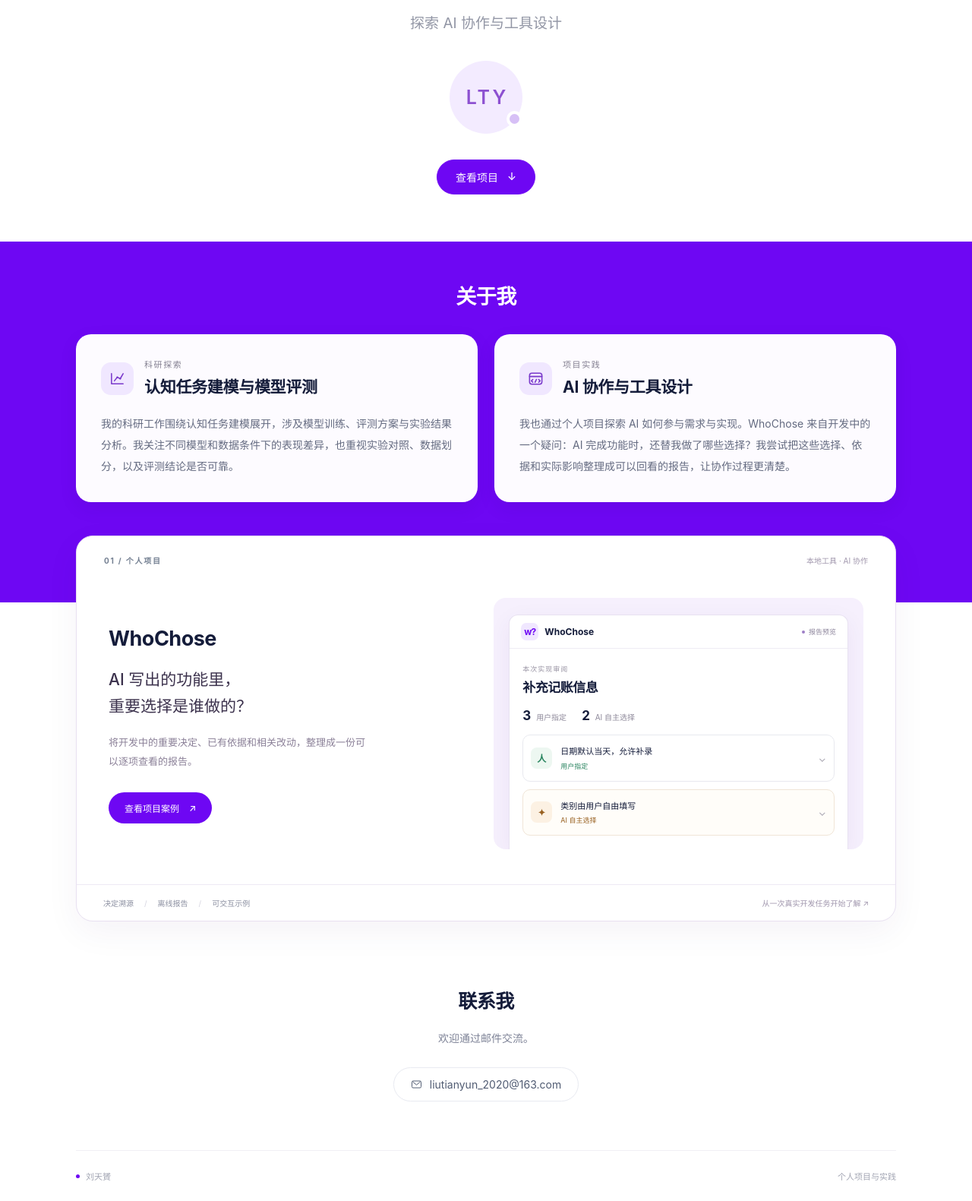
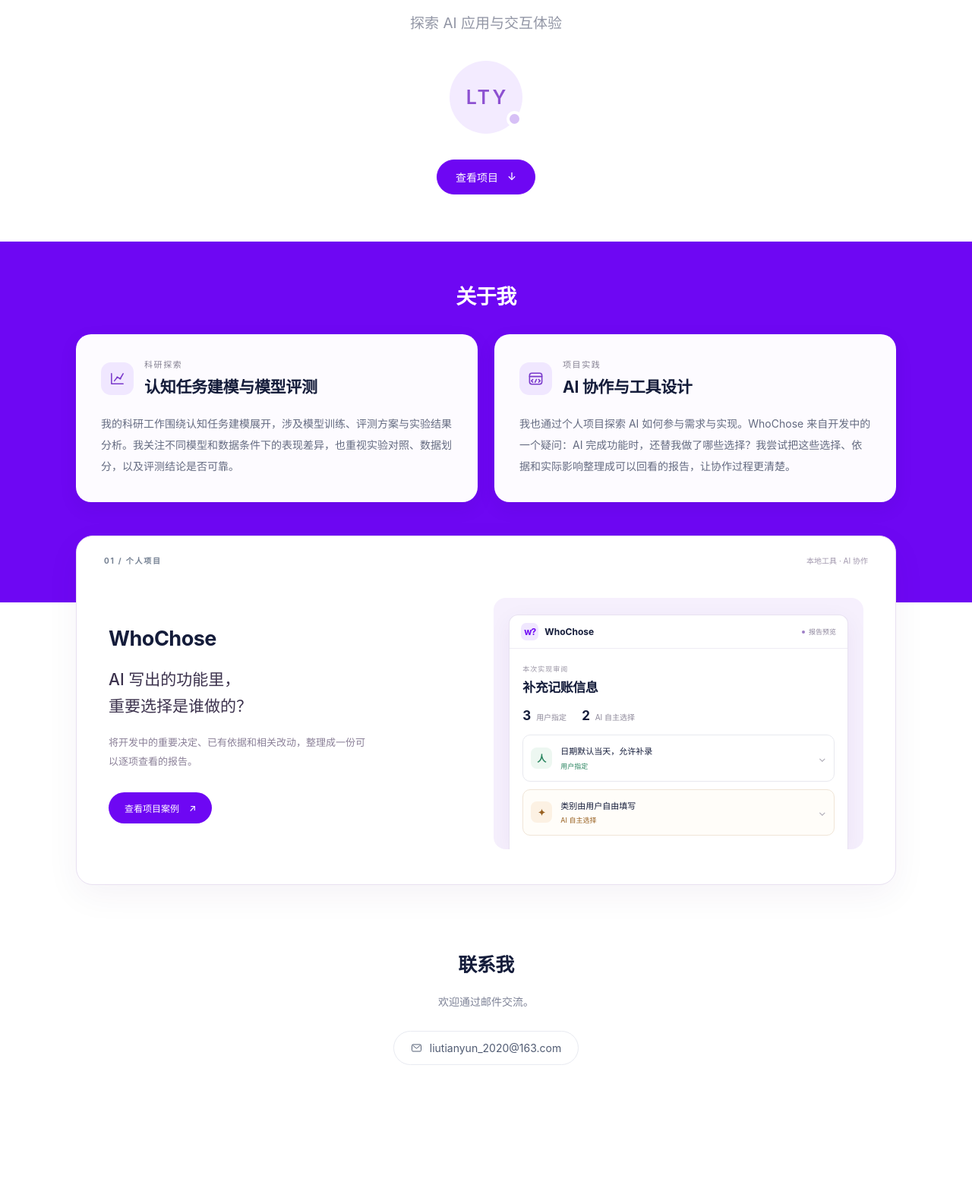
Before and after one commit to a853255726-liu/a853255726-liu.github.io, a plain HTML site: page index.html in a window 1280 px wide. Shown: the part 277-1858 px from the top of the page at 76% size. After the commit the page ends 1743 px from the top, so only its background shows below. Drawn offline with Linux system fonts and the light colour scheme.

Commit message:
Simplify portfolio details and broaden AI introduction

```diff
--- a/index.html
+++ b/index.html
@@ -1,7 +1,7 @@
 <!doctype html>
 <html lang="zh-CN"><head><meta charset="utf-8">
 <meta name="viewport" content="width=device-width,initial-scale=1">
-<meta name="description" content="刘天贇的个人项目与实践：探索 AI 协作与工具设计。">
+<meta name="description" content="刘天贇的个人项目与实践：探索 AI 应用与交互体验。">
 <meta name="theme-color" content="#6e07f3"><title>刘天贇｜个人项目与实践</title>
 <style>body{margin:0}[data-portfolio-view][hidden]{display:none!important}
 :root{ --purple:#6e07f3; --ink:#141c3a; --muted:#7d8296; --line:#e8eaf1; --soft:#f6f5fb; }
@@ -355,7 +355,7 @@ html{ scroll-behavior:smooth; scroll-padding-top:28px; }
     <section class="hero shell" aria-labelledby="intro-title">
       <div class="eyebrow">个人主页</div>
       <h1 id="intro-title">刘天贇</h1>
-      <p class="hero-sub">探索 AI 协作与工具设计</p>
+      <p class="hero-sub">探索 AI 应用与交互体验</p>
       <div class="portrait" aria-hidden="true"><span class="portrait-initials">LTY</span></div>
       <div class="hero-actions"><a class="pill filled" href="#project">查看项目 <span aria-hidden="true">↓</span></a></div>
     </section>
@@ -385,7 +385,6 @@ html{ scroll-behavior:smooth; scroll-padding-top:28px; }
           <div class="wc-feature-copy"><h2 class="wc-feature-name">WhoChose</h2><div class="wc-feature-heading">AI 写出的功能里，<br>重要选择是谁做的？</div><p>将开发中的重要决定、已有依据和相关改动，整理成一份可以逐项查看的报告。</p><div class="wc-actions"><a class="wc-btn wc-btn-primary" href="#case">查看项目案例 <span aria-hidden="true">↗</span></a></div></div>
           <div class="wc-feature-art" aria-label="WhoChose 真实报告内容预览"><div class="wc-preview"><div class="wc-preview-top"><span class="wc-preview-brand"><span class="wc-mini-mark">w?</span> WhoChose</span><span class="wc-live-dot">报告预览</span></div><div class="wc-preview-body"><div class="wc-preview-label">本次实现审阅</div><h2>补充记账信息</h2><div class="wc-preview-stats"><span><b>3</b> 用户指定</span><span><b>2</b> AI 自主选择</span></div><div class="wc-mini-choice"><span class="wc-source-icon wc-user">人</span><div><strong>日期默认当天，允许补录</strong><small>用户指定</small></div><span>⌄</span></div><div class="wc-mini-choice wc-mini-choice-ai"><span class="wc-source-icon wc-ai">✦</span><div><strong>类别由用户自由填写</strong><small>AI 自主选择</small></div><span>⌄</span></div></div></div></div>
         </div>
-        <div class="wc-feature-bottom"><div class="wc-meta-tags"><span>决定溯源</span><span>离线报告</span><span>可交互示例</span></div><span>从一次真实开发任务开始了解 ↗</span></div>
       </article>
     </section>
     <section class="contact" id="contact" aria-labelledby="contact-title">
@@ -396,7 +395,6 @@ html{ scroll-behavior:smooth; scroll-padding-top:28px; }
       </div>
     </section>
   </main>
-  <footer class="shell"><span class="footer-mark"><span class="dot" aria-hidden="true"></span>刘天贇</span><span>个人项目与实践</span></footer>
 </div>
 <div class="wc-page" id="case" data-portfolio-view="case" hidden>
   <a class="wc-skip" href="#main">跳到正文</a>
```
